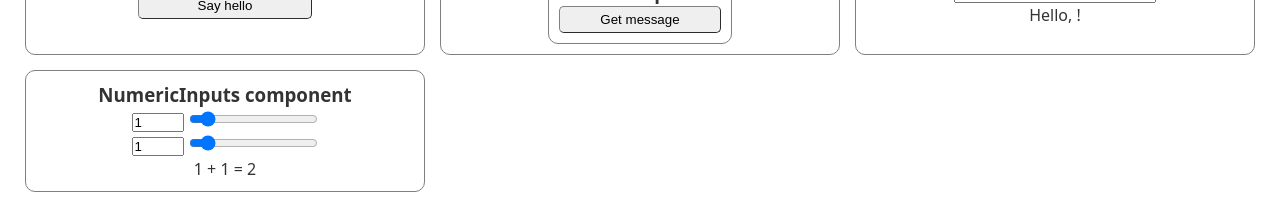
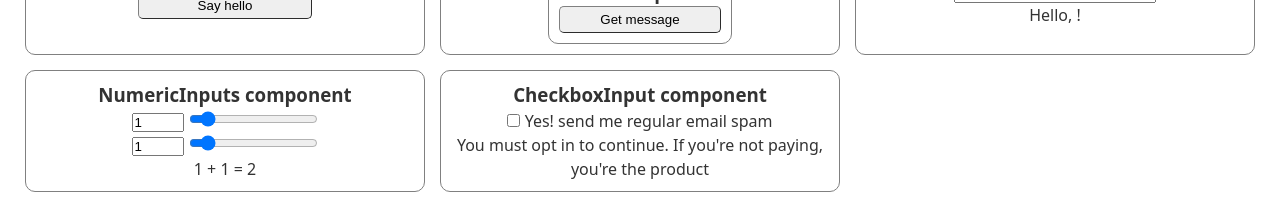
Before and after one commit to nicrodriguezval/svelte-test, a SvelteKit app: page / in a window 1280 px wide. Shown: the part 767-981 px from the top of the page. Built offline with nearby package versions, Linux system fonts and the light colour scheme.

Commit message:
Add CheckboxInput component to page (binding)

```diff
--- /dev/null
+++ b/src/components/CheckboxInput.svelte
@@ -0,0 +1,18 @@
+<script>
+	let yes = false;
+</script>
+
+<section>
+	<h3>CheckboxInput component</h3>
+
+	<label>
+		<input type="checkbox" bind:checked={yes} />
+		Yes! send me regular email spam
+	</label>
+
+	{#if yes}
+		<p>Thank you. We will bombard your inbox and sell your personal details</p>
+	{:else}
+		<p>You must opt in to continue. If you're not paying, you're the product</p>
+	{/if}
+</section>
--- a/src/routes/+page.svelte
+++ b/src/routes/+page.svelte
@@ -10,6 +10,7 @@
 	import Outer from '../components/Outer.svelte';
 	import TextInput from '../components/TextInput.svelte';
 	import NumericInputs from '../components/NumericInputs.svelte';
+	import CheckboxInput from '../components/CheckboxInput.svelte';
 
 	const name = 'Svelte';
 	const src = 'https://compote.slate.com/images/697b023b-64a5-49a0-8059-27b963453fb1.gif';
@@ -49,6 +50,7 @@
 	<Outer on:message={handleMessage} />
 	<TextInput />
 	<NumericInputs />
+	<CheckboxInput />
 </main>
 
 <style>
```
